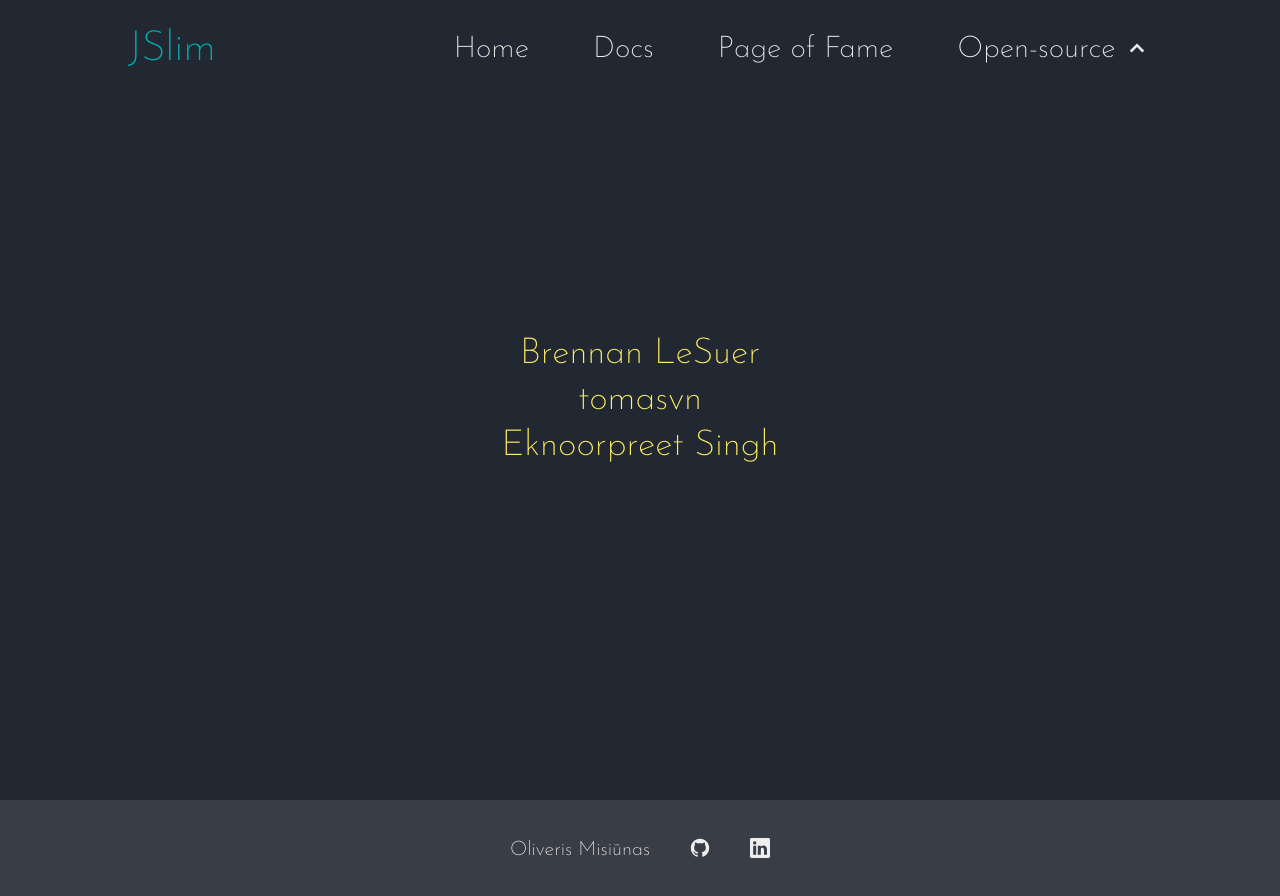
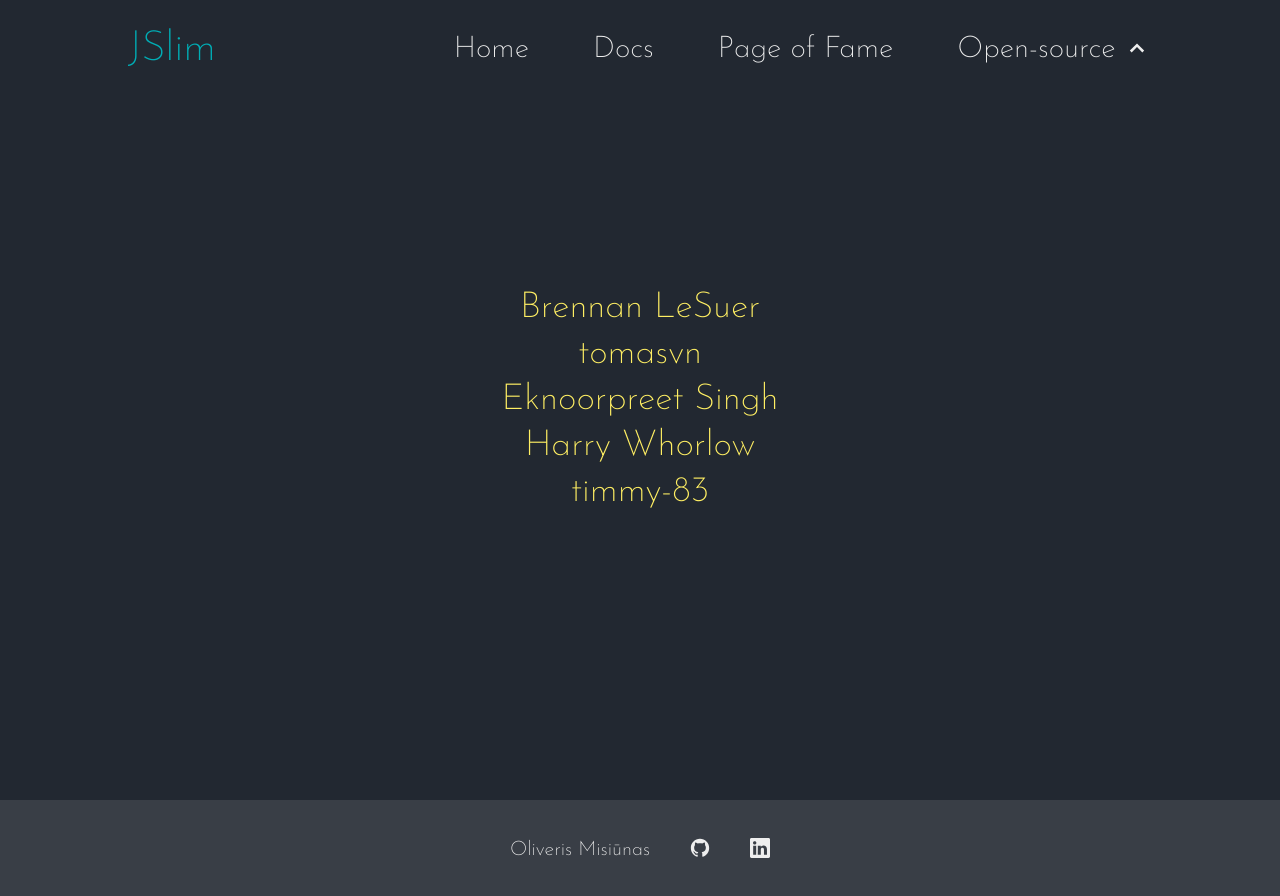
Before and after one commit to oliverisMisiunas/jslim-website, a Next.js app: page /pageoffame in a window 1280 px wide. Shown: the top 896 px of the page. Built offline with nearby package versions, Linux system fonts and the light colour scheme.

Commit message:
Update pageoffame.js

```diff
--- a/pages/pageoffame.js
+++ b/pages/pageoffame.js
@@ -11,6 +11,8 @@ export default function pageoffame() {
             <a target='_blank' rel="noreferrer" href="https://github.com/blesuer0729">Brennan LeSuer</a>
             <a target='_blank' rel="noreferrer" href="https://github.com/tomasvn">tomasvn</a>
             <a target='_blank' rel="noreferrer" href="https://github.com/eknoorpreet">Eknoorpreet Singh</a>
+            <a target='_blank' rel="noreferrer" href="https://github.com/harry-whorlow">Harry Whorlow</a>
+            <a target='_blank' rel="noreferrer" href="https://github.com/timmy-83">timmy-83</a>
         </div>
 
         <Bottom />
```
